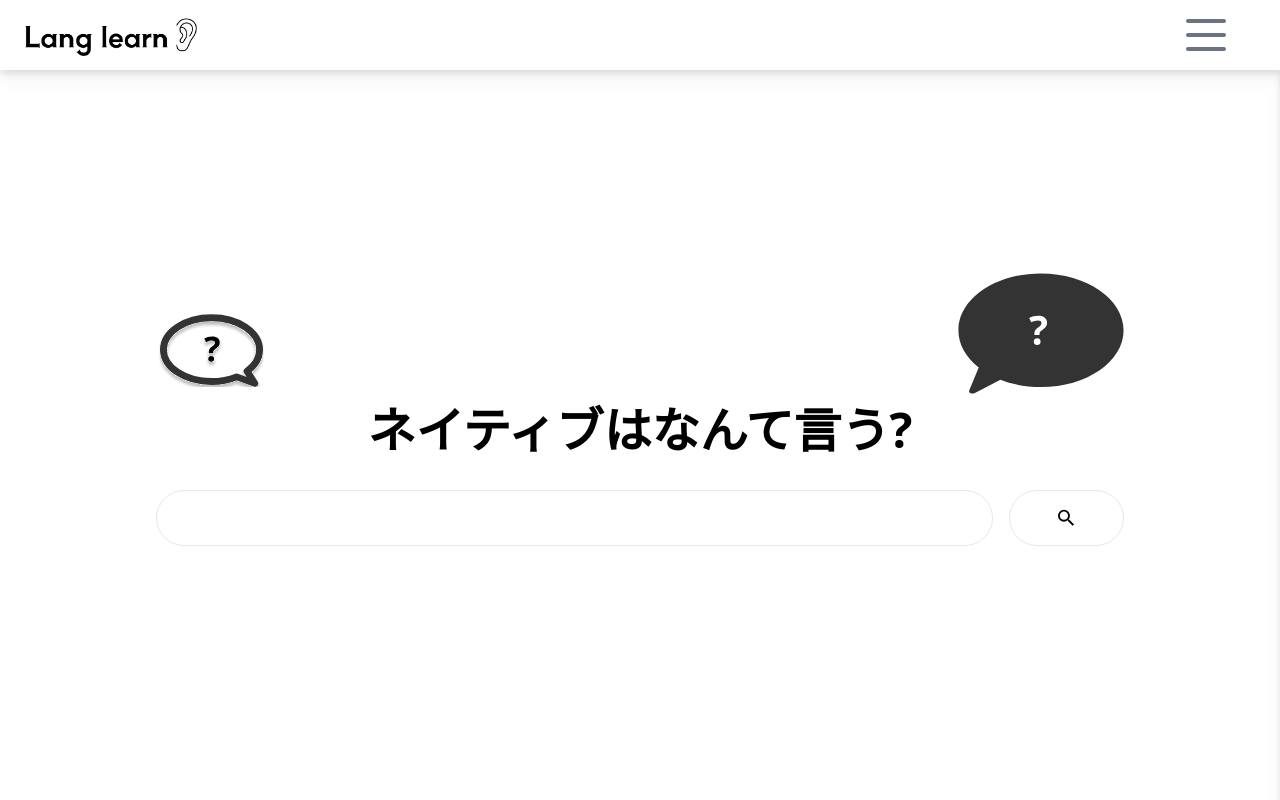
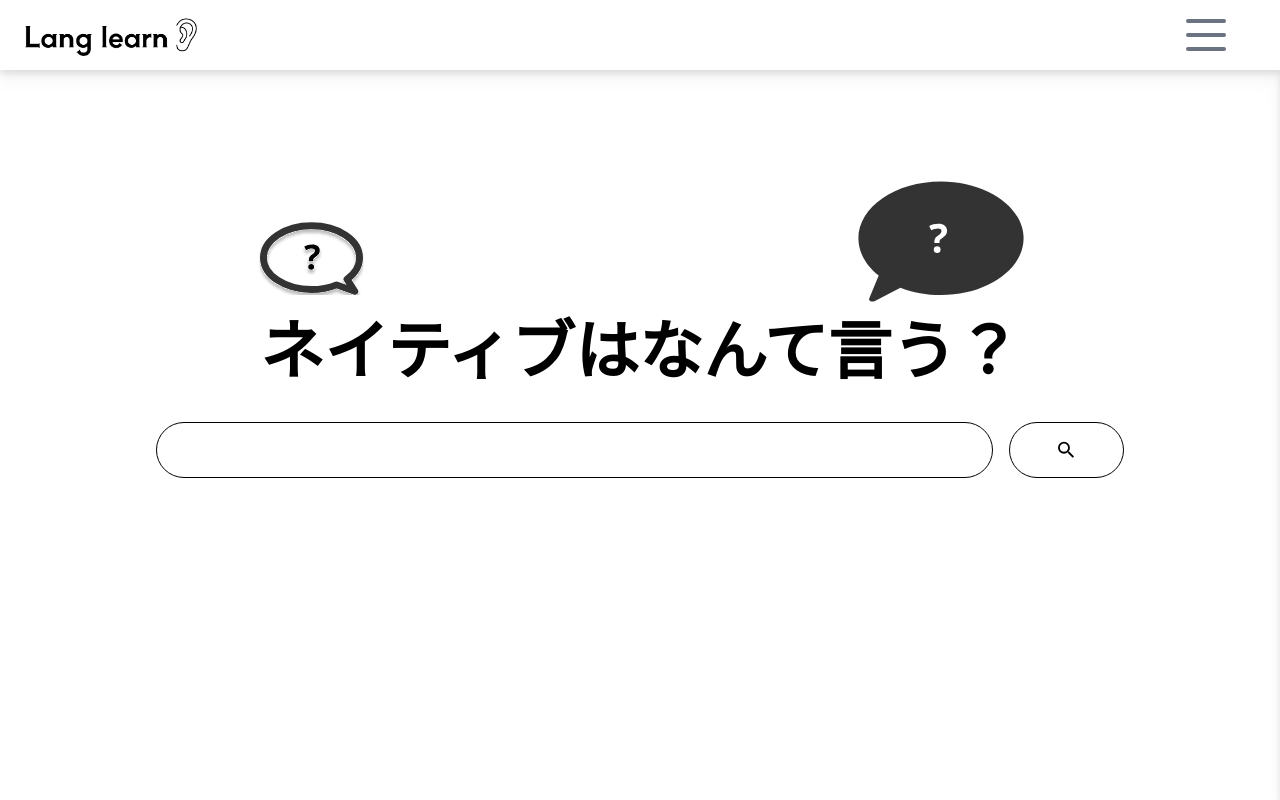
Before and after one commit to kentahayashi0810/langLearn-native, a Next.js app: page / in a window 1280 px wide. Shown: the top 800 px of the page. Built offline with nearby package versions, Linux system fonts and the light colour scheme.

Commit message:
fixed main visual

```diff
--- a/src/components/elements/common/SearchBar.jsx
+++ b/src/components/elements/common/SearchBar.jsx
@@ -7,23 +7,23 @@ const SearchBar = ({ onSubmit, className }) => {
   return (
     <div className={className}>
       <form
-        className="flex h-14 min-w-min justify-center"
+        className='flex h-14'
         onSubmit={(event) => {
           event.preventDefault();
           onSubmit(searchWord);
         }}
       >
         <input
-          type="text"
-          className="mr-4 w-full min-w-[128px] rounded-full border px-7"
+          type='text'
+          className='mr-4 w-full min-w-[128px] rounded-full border border-black px-7'
           value={searchWord}
           onChange={(event) => setSearchWord(event.target.value)}
         />
         <button
-          type="submit"
-          className="flex w-32 justify-center rounded-full border p-4 hover:bg-gray-100"
+          type='submit'
+          className='flex w-32 justify-center rounded-full border border-black p-4 hover:bg-gray-100'
         >
-          <MdSearch className="h-full w-full" />
+          <MdSearch className='h-full w-full' />
         </button>
       </form>
     </div>
--- a/src/pages/index.jsx
+++ b/src/pages/index.jsx
@@ -6,62 +6,66 @@ import Link from 'next/link';
 export default function Home() {
   return (
     <>
-      <div className="container mx-auto max-w-[1000px] pb-10 md:pb-0">
-        <div className="flex h-[100vh] flex-col justify-center px-4">
-          <div className="relative">
+      <div className='container mx-auto max-w-[1000px] pb-10 md:pb-0'>
+        <div className='h-[100vh]'>
+          {/* header高さ分上げる */}
+          <div className='relative bottom-20 flex h-full flex-col items-center justify-center px-4'>
+            <div className='relative w-full max-w-3xl'>
               <Image
                 src={'/question-bubble-light.svg'}
-              alt="?"
+                alt='?'
                 width={111}
                 height={76}
-              className="absolute bottom-0 left-0"
+                className='absolute bottom-0 left-0'
               />
               <Image
                 src={'/question-bubble-dark.svg'}
-              alt="?"
+                alt='?'
                 width={166}
                 height={121}
-              className="absolute bottom-0 right-0"
+                className='absolute bottom-0 right-0'
               />
             </div>
-          <h2 className="mb-6 text-center text-[min(8vw,3rem)] font-bold">
-            ネイティブはなんて言う?
+            <h2 className='mb-6 text-center text-[min(8vw,4rem)] font-bold'>
+              ネイティブはなんて言う？
             </h2>
             <SearchBar
+              className={'w-full'}
               onSubmit={(searchWord) => {
                 // TODO: 検索結果表示画面に遷移する
                 console.log(searchWord);
               }}
             />
           </div>
-        <div className="min-h-[100vh]">
-          <div className="relative mb-10 h-[100vw] w-full md:hidden">
+        </div>
+        <div className='min-h-[100vh]'>
+          <div className='relative mb-10 h-[100vw] w-full md:hidden'>
             <Image
-              className="object-cover"
+              className='object-cover'
               src={'/about-image.jpeg'}
               alt={'about-image'}
               fill={true}
             />
           </div>
-          <div className="px-4">
-            <h3 className="z-50 mb-10 text-[min(5.6vw,2.25rem)] font-bold">
+          <div className='px-4'>
+            <h3 className='z-50 mb-10 text-[min(5.6vw,2.25rem)] font-bold'>
               ｢この単語、実際どう使うんだろう？｣
             </h3>
-            <div className="mb-10 flex">
-              <div className="md:mr-16">
-                <p className="text-[min(4.8vw,1.25rem)]">
+            <div className='mb-10 flex'>
+              <div className='md:mr-16'>
+                <p className='text-[min(4.8vw,1.25rem)]'>
                   なんて思ったことはありませんか？
                   <br />
                   <br />
                   単語を勉強するとき、日本語での意味を覚えると思います。
-                  <br className="hidden md:inline" />
+                  <br className='hidden md:inline' />
                   ですが、それだけでは実際の会話で使うことは難しいです。
-                  <br className="hidden md:inline" />
+                  <br className='hidden md:inline' />
                   なぜなら、その単語が使われる”文脈”が分からないからです。
                   <br />
                   <br />
                   せっかく時間をかけて覚えた単語も、実際に使えなきゃ意味がない。
-                  <br className="hidden md:inline" />
+                  <br className='hidden md:inline' />
                   そんな問題を解決するために生まれたのがこのサイトです。
                   <br />
                   <br />
@@ -72,9 +76,9 @@ export default function Home() {
                   <br />
                 </p>
               </div>
-              <div className="relative hidden md:block md:w-[360px]">
+              <div className='relative hidden md:block md:w-[360px]'>
                 <Image
-                  className="object-cover"
+                  className='object-cover'
                   src={'/about-image.jpeg'}
                   alt={'about-image'}
                   fill={true}
@@ -82,10 +86,10 @@ export default function Home() {
               </div>
             </div>
             {/* TODO: 使い方へ遷移 */}
-            <Link href="/">
-              <div className="relative z-50 flex items-center">
-                <MdArrowForward className="mr-4 fill-primary" size={40} />
-                <p className="text-[min(5.2vw,1.5rem)] text-primary">
+            <Link href='/'>
+              <div className='relative z-50 flex items-center'>
+                <MdArrowForward className='mr-4 fill-primary' size={40} />
+                <p className='text-[min(5.2vw,1.5rem)] text-primary'>
                   詳しい使い方を見る
                 </p>
               </div>
```
Lines whose indentation alone changed are shown as unchanged.
